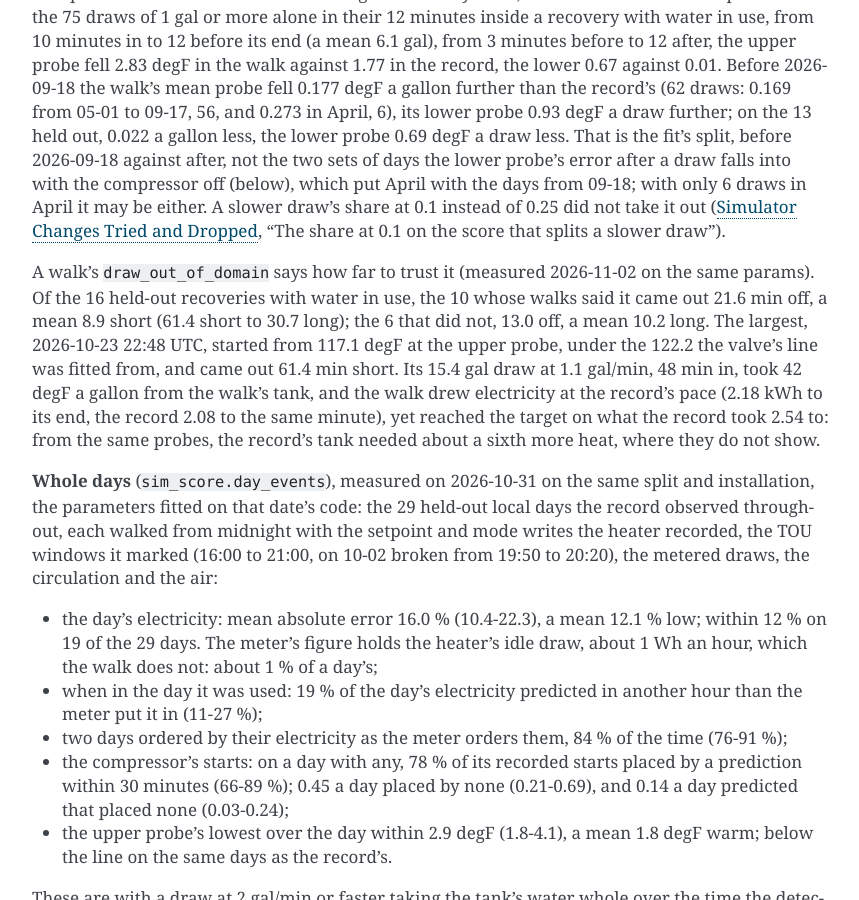
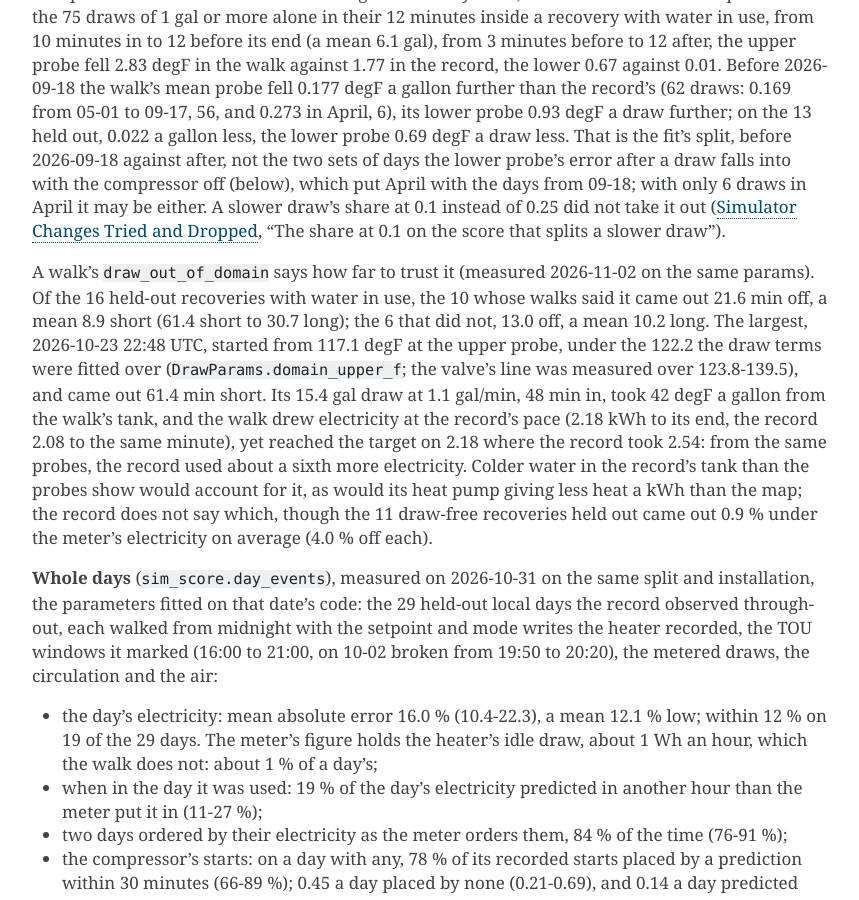
Before and after one commit to eman/nwp500-python, a Sphinx documentation site: the page built from docs/explanation/simulator.rst, in a window 1280 px wide and 900 px high, scrolled down 9448 px. Shown: the whole window, without its empty margins (338-1197 px from the left). Built offline with Sphinx 7.4.7, drawn with Linux system fonts in a browser that asks for light colours.

Commit message:
docs(sim): the draws' range, not the valve's; the electricity, and what could explain it

```diff
--- a/docs/explanation/simulator.rst
+++ b/docs/explanation/simulator.rst
@@ -551,13 +551,18 @@ A walk's ``draw_out_of_domain`` says how far to trust it (measured
 in use, the 10 whose walks said it came out 21.6 min off, a mean 8.9
 short (61.4 short to 30.7 long); the 6 that did not, 13.0 off, a mean
 10.2 long. The largest, 2026-10-23 22:48 UTC, started from 117.1 degF at
-the upper probe, under the 122.2 the valve's line was fitted from, and
-came out 61.4 min short. Its 15.4 gal draw at 1.1 gal/min, 48 min in,
-took 42 degF a gallon from the walk's tank, and the walk drew
-electricity at the record's pace (2.18 kWh to its end, the record 2.08
-to the same minute), yet reached the target on what the record took 2.54
-to: from the same probes, the record's tank needed about a sixth more
-heat, where they do not show.
+the upper probe, under the 122.2 the draw terms were fitted over
+(``DrawParams.domain_upper_f``; the valve's line was measured over
+123.8-139.5), and came out 61.4 min short. Its 15.4 gal draw at 1.1
+gal/min, 48 min in, took 42 degF a gallon from the walk's tank, and the
+walk drew electricity at the record's pace (2.18 kWh to its end, the
+record 2.08 to the same minute), yet reached the target on 2.18 where
+the record took 2.54: from the same probes, the record used about a
+sixth more electricity. Colder water in the record's tank than the
+probes show would account for it, as would its heat pump giving less
+heat a kWh than the map; the record does not say which, though the 11
+draw-free recoveries held out came out 0.9 % under the meter's
+electricity on average (4.0 % off each).
 
 **Whole days** (``sim_score.day_events``), measured on 2026-10-31 on the
 same split and installation, the parameters fitted on that date's code:
```
